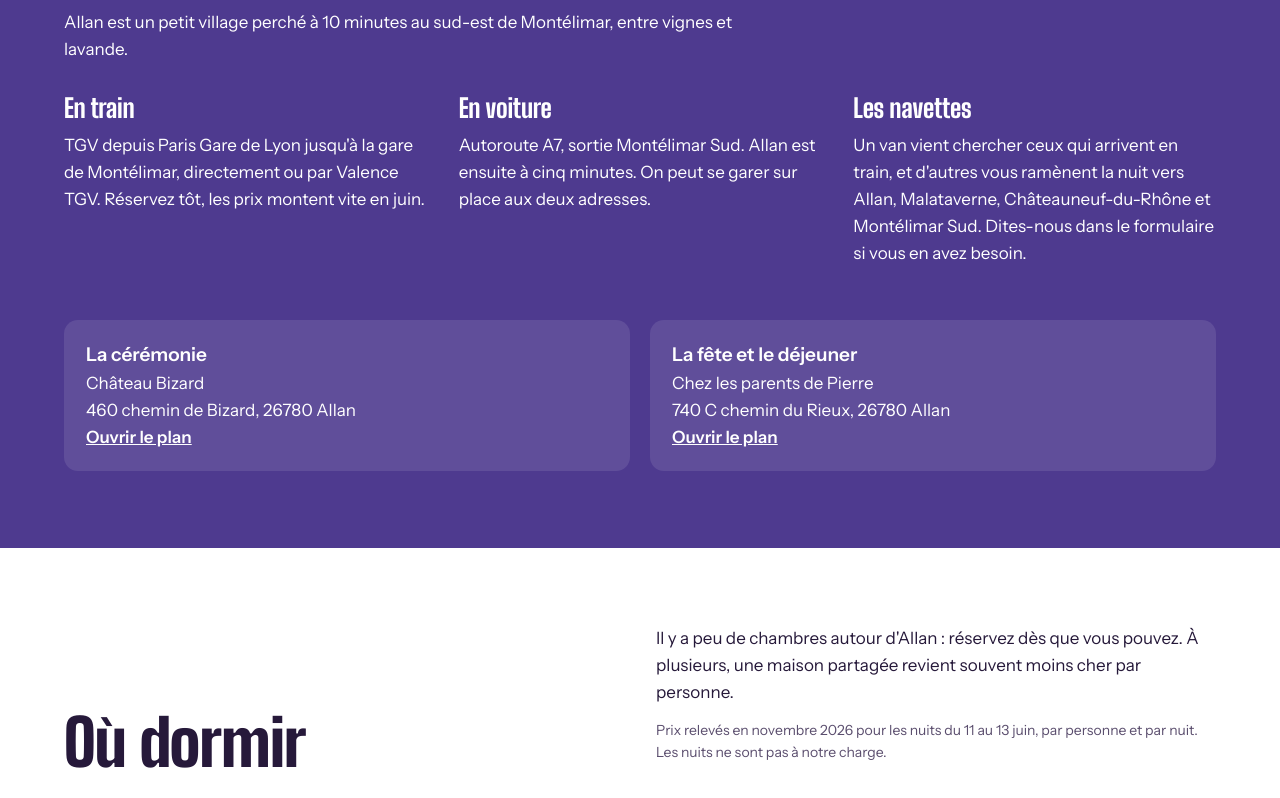
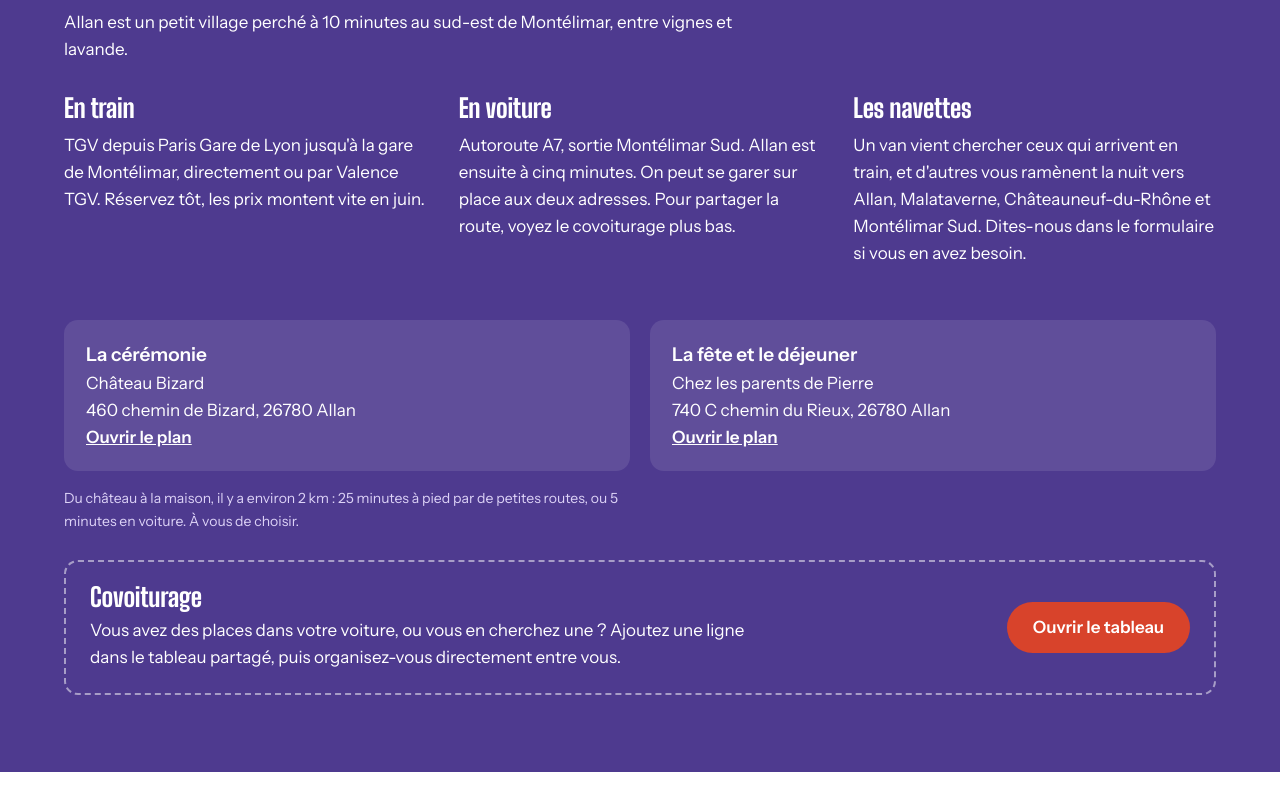
Before and after one commit to pierre-isep/mariage, a plain HTML site: page index.html in a window 1280 px wide. Shown: the part 2002-2800 px from the top of the page. Drawn offline with Linux system fonts and the light colour scheme.

Commit message:
Ajoute le covoiturage et le trajet entre le château et la maison
Tableau de covoiturage partagé (Google Sheets) dans la partie « Venir à Allan », et précision à pied ou en voiture pour aller de la cérémonie à l'apéritif.

Co-Authored-By: Claude Opus 5.5 <noreply@anthropic.com>
Claude-Session: https://claude.ai/code/session_01PSg3ay196mGZYpMQPvmMcP

```diff
--- a/index.html
+++ b/index.html
@@ -81,6 +81,9 @@ nav a:hover,nav a:focus-visible{border-color:currentColor;outline:none}
 .addr div{background:rgba(255,255,255,.1);border-radius:14px;padding:20px 22px}
 .addr strong{display:block;font-size:19px}
 .addr a{font-weight:600}
+.covoit{display:flex;align-items:center;justify-content:space-between;gap:20px 32px;flex-wrap:wrap;margin-top:28px;padding:22px 24px;border:2px dashed rgba(255,255,255,.5);border-radius:14px}
+.covoit h3{margin:0 0 6px}
+.covoit p{margin:0;max-width:60ch}
 
 /* Dormir */
 .intro{display:grid;grid-template-columns:minmax(0,1fr) minmax(0,1fr);gap:32px;align-items:end}
@@ -200,7 +203,7 @@ nav{justify-content:flex-start;gap:0 12px;font-size:14px}
       <div class="day">
         <h3>Samedi 12 juin, à Allan</h3>
         <div class="slot"><b>16h30</b><div><strong>Cérémonie au Château Bizard</strong><p>En plein air, au milieu des vignes.</p></div></div>
-        <div class="slot"><b>18h</b><div><strong>Apéritif chez les parents de Pierre</strong><p>À deux kilomètres, sous les guirlandes.</p></div></div>
+        <div class="slot"><b>18h</b><div><strong>Apéritif chez les parents de Pierre</strong><p>À deux kilomètres, sous les guirlandes. On y va à pied ou en voiture, au choix.</p></div></div>
         <div class="slot"><b>20h</b><div><strong>Buffet</strong><p>Debout, préparé par Marion, traiteur de la Drôme.</p></div></div>
         <div class="slot"><b>22h</b><div><strong>On danse</strong><p>Jusqu'au bout de la nuit. Navettes de retour de 23h30 à 3h30.</p></div></div>
       </div>
@@ -227,12 +230,17 @@ nav{justify-content:flex-start;gap:0 12px;font-size:14px}
     <p style="margin-top:12px">Allan est un petit village perché à 10 minutes au sud-est de Montélimar, entre vignes et lavande.</p>
     <div class="cols3">
       <div><h3>En train</h3><p>TGV depuis Paris Gare de Lyon jusqu'à la gare de Montélimar, directement ou par Valence TGV. Réservez tôt, les prix montent vite en juin.</p></div>
-      <div><h3>En voiture</h3><p>Autoroute A7, sortie Montélimar Sud. Allan est ensuite à cinq minutes. On peut se garer sur place aux deux adresses.</p></div>
+      <div><h3>En voiture</h3><p>Autoroute A7, sortie Montélimar Sud. Allan est ensuite à cinq minutes. On peut se garer sur place aux deux adresses. Pour partager la route, voyez le covoiturage plus bas.</p></div>
       <div><h3>Les navettes</h3><p>Un van vient chercher ceux qui arrivent en train, et d'autres vous ramènent la nuit vers Allan, Malataverne, Châteauneuf-du-Rhône et Montélimar Sud. Dites-nous dans le formulaire si vous en avez besoin.</p></div>
     </div>
     <div class="addr">
       <div><strong>La cérémonie</strong>Château Bizard<br>460 chemin de Bizard, 26780 Allan<br><a href="https://www.google.com/maps/search/?api=1&amp;query=Ch%C3%A2teau%20Bizard%2C%20460%20Chemin%20de%20Bizard%2C%2026780%20Allan&amp;query_place_id=ChIJPSDwuLlttRIRqzXWHDeIsVM" target="_blank" rel="noopener">Ouvrir le plan</a></div>
       <div><strong>La fête et le déjeuner</strong>Chez les parents de Pierre<br>740 C chemin du Rieux, 26780 Allan<br><a href="https://www.google.com/maps/search/?api=1&amp;query=740%20Chemin%20du%20Rieux%2C%2026780%20Allan&amp;query_place_id=ChIJtV1BLjJstRIRE2lwcIckBUo" target="_blank" rel="noopener">Ouvrir le plan</a></div>
+    </div>
+    <p class="small" style="margin-top:16px">Du château à la maison, il y a environ 2 km : 25 minutes à pied par de petites routes, ou 5 minutes en voiture. À vous de choisir.</p>
+    <div class="covoit" id="covoiturage">
+      <div><h3>Covoiturage</h3><p>Vous avez des places dans votre voiture, ou vous en cherchez une ? Ajoutez une ligne dans le tableau partagé, puis organisez-vous directement entre vous.</p></div>
+      <a class="btn" href="https://docs.google.com/spreadsheets/d/1ExvZCTVZN7pPAu9uslmFmxO2HqScurGaN56CjZgZITM/edit" target="_blank" rel="noopener">Ouvrir le tableau</a>
     </div>
   </div>
 </section>
@@ -287,7 +295,7 @@ nav{justify-content:flex-start;gap:0 12px;font-size:14px}
         <li>combien vous serez, et s'il y a des enfants ;</li>
         <li>vos allergies ou régimes ;</li>
         <li>si vous avez besoin d'une navette, depuis la gare ou pour rentrer la nuit ;</li>
-        <li>où vous dormez, et si vous proposez ou cherchez un covoiturage.</li>
+        <li>où vous dormez.</li>
       </ul>
       <p style="margin-top:20px"><a class="btn" id="rsvpBtn" href="#formulaire">Remplir le formulaire</a></p>
       <p class="small" style="color:#c9bfd8">Deux minutes suffisent, et vous pourrez modifier votre réponse ensuite.</p>
```
